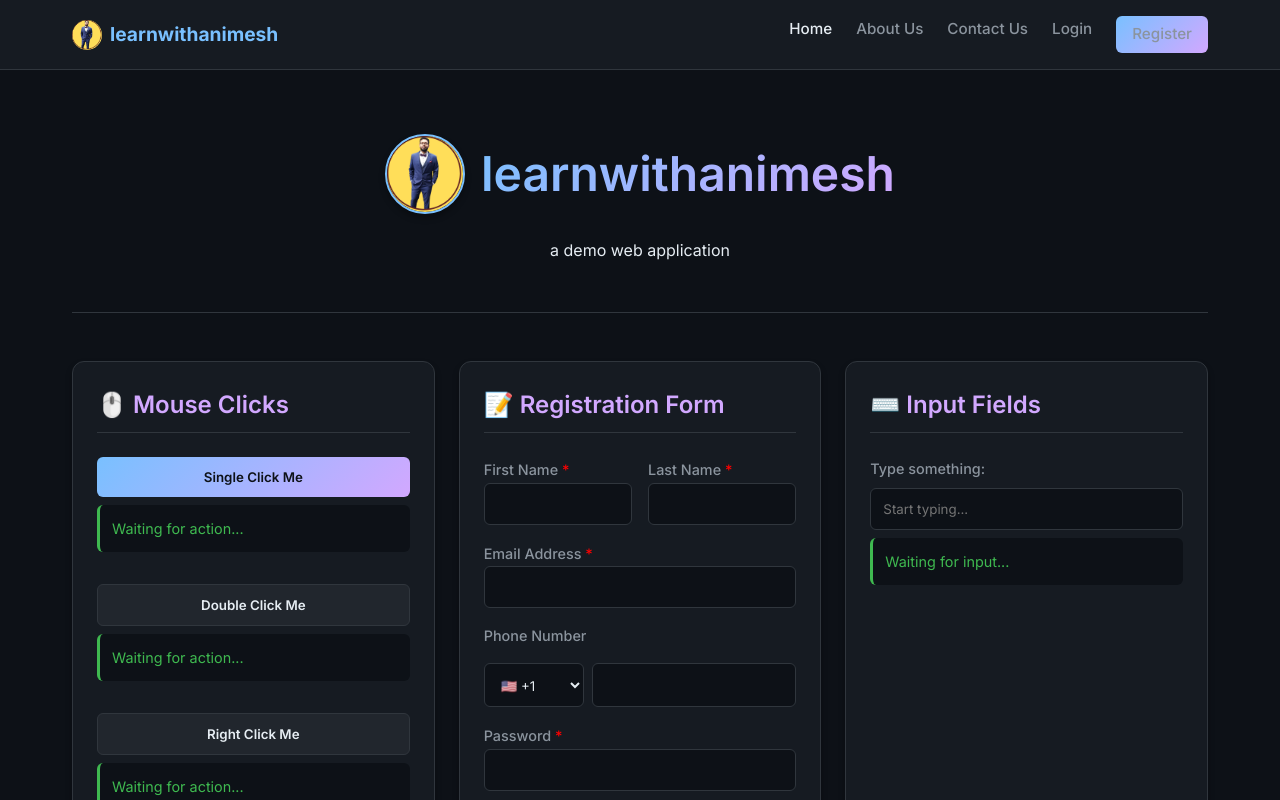
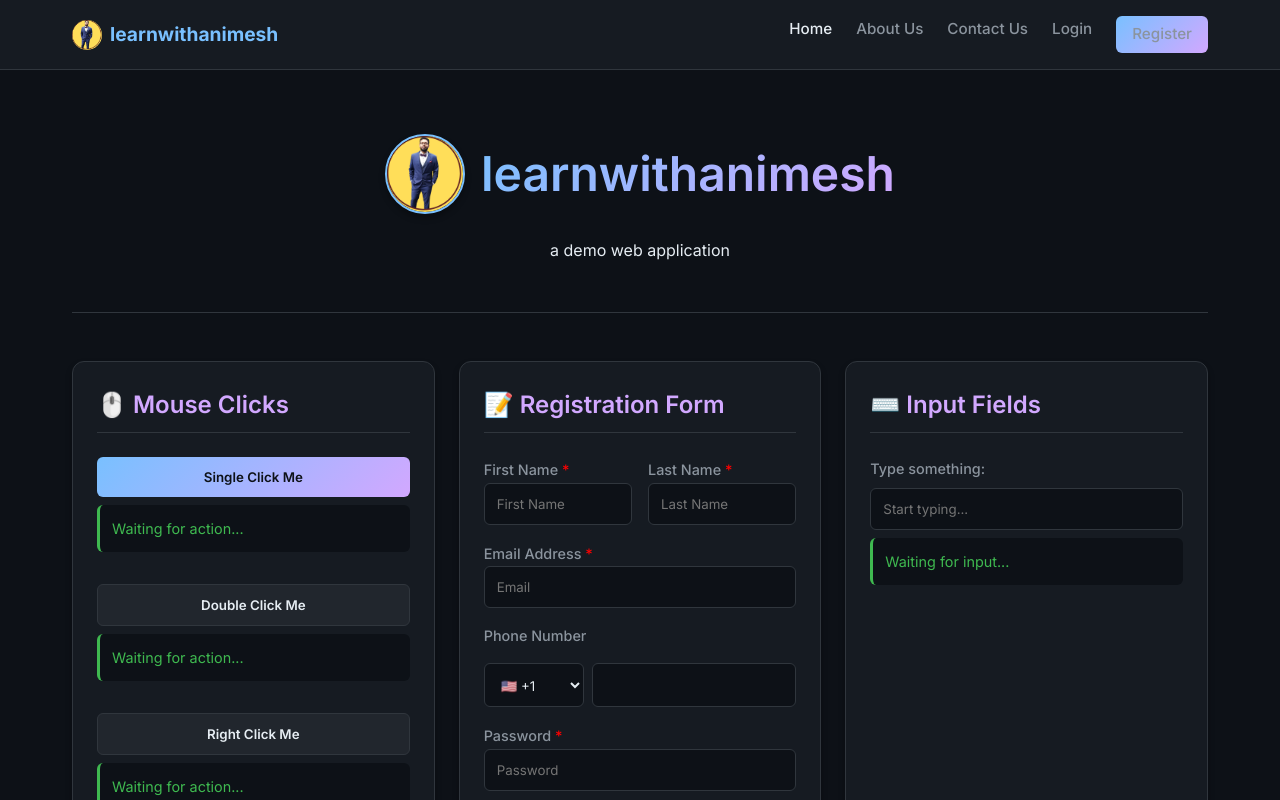
Before and after one commit to Animesh66/demo-ui-actions-perform, a React (Vite) app: page /home in a window 1280 px wide. Shown: the top 800 px of the page. Built offline with nearby package versions, Linux system fonts and the light colour scheme.

Commit message:
Added updated to the section.

```diff
--- a/src/App.jsx
+++ b/src/App.jsx
@@ -543,6 +543,8 @@ const HomePlayground = () => {
                   value={regForm.firstName}
                   onChange={handleRegChange}
                   className="input-field"
+                  placeholder="First Name"
+                  data-testid="firstname"
                 />
               </div>
               <div style={{ flex: 1 }}>
@@ -552,6 +554,8 @@ const HomePlayground = () => {
                   value={regForm.lastName}
                   onChange={handleRegChange}
                   className="input-field"
+                  placeholder="Last Name"
+                  data-testid="lastname"
                 />
               </div>
             </div>
@@ -564,6 +568,8 @@ const HomePlayground = () => {
                 value={regForm.email}
                 onChange={handleRegChange}
                 className="input-field"
+                placeholder="Email"
+                data-testid="email"
               />
             </div>
 
@@ -599,6 +605,9 @@ const HomePlayground = () => {
                 value={regForm.password}
                 onChange={handleRegChange}
                 className="input-field"
+                placeholder="Password"
+                data-testid="password"
+                aria-label="Password"
               />
             </div>
             <div>
@@ -609,6 +618,7 @@ const HomePlayground = () => {
                 value={regForm.confirmPassword}
                 onChange={handleRegChange}
                 className="input-field"
+                aria-label="Confirm Password"
               />
             </div>
 
```
